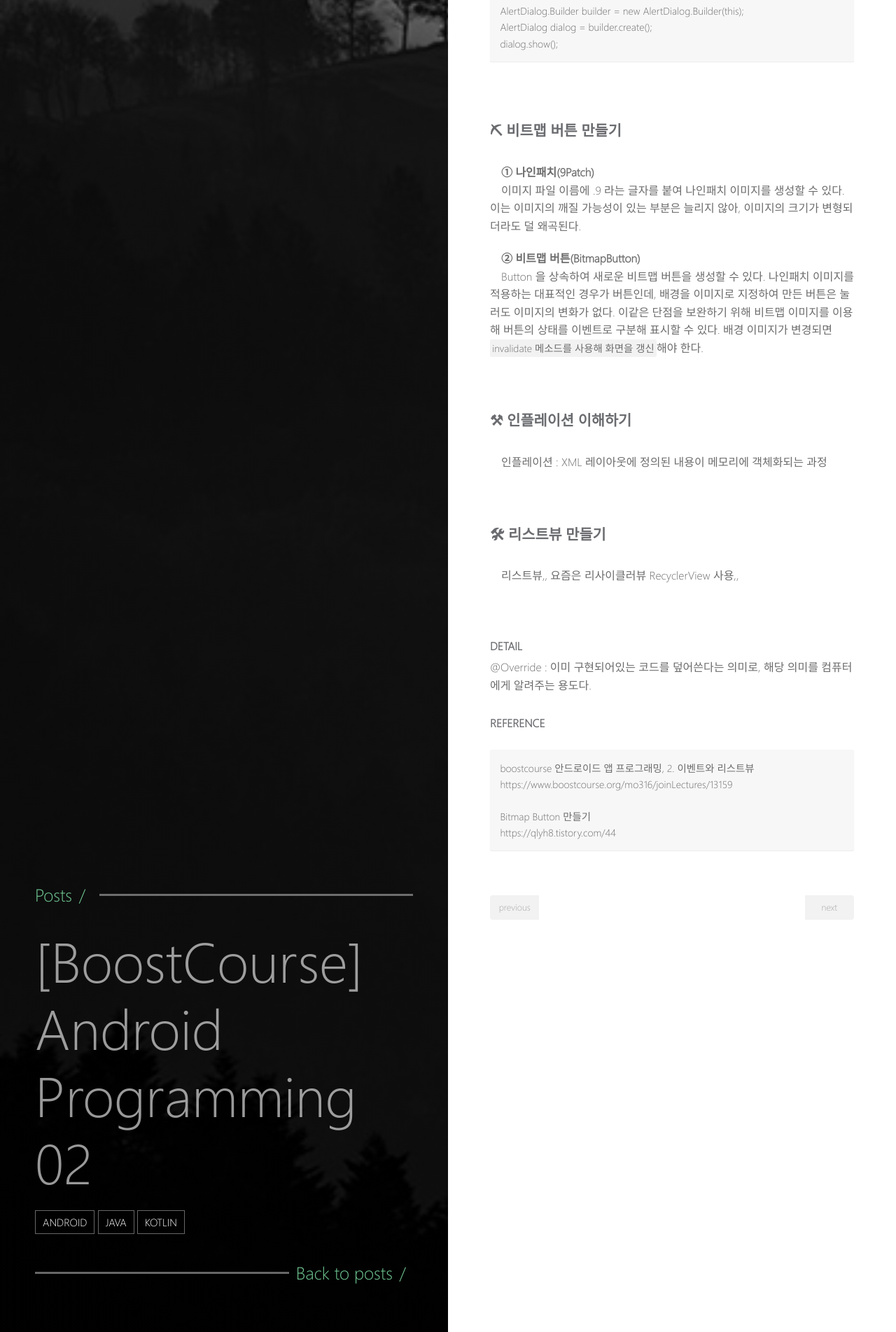
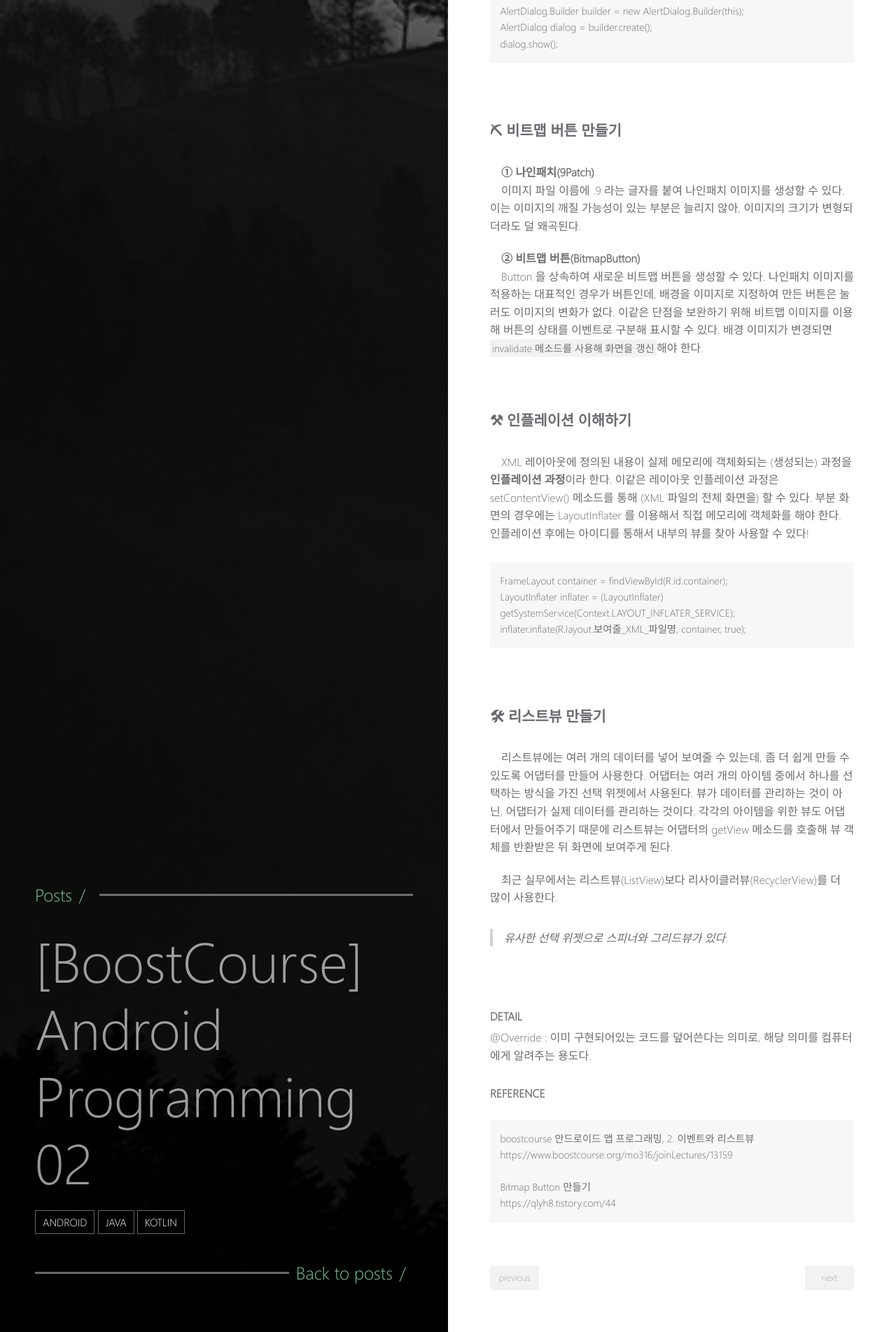
Before and after one commit to uunwon/uunwon.github.io, a Jekyll site: the page built from _posts/2020-12-30-BoostCourse-Android2.md, in a window 1280 px wide. Shown: the part 1763-3666 px from the top of the page at 70% size. Built offline with Jekyll 4.4.1, drawn with Linux system fonts in a browser that asks for light colours.

Commit message:
add listview post 'boostcourse android 02'

```diff
--- a/_posts/2020-12-30-BoostCourse-Android2.md
+++ b/_posts/2020-12-30-BoostCourse-Android2.md
@@ -75,13 +75,24 @@ dialog.show();
 
 ### ⚒ 인플레이션 이해하기
 <br>
-　인플레이션 : XML 레이아웃에 정의된 내용이 메모리에 객체화되는 과정
+　XML 레이아웃에 정의된 내용이 실제 메모리에 객체화되는 (생성되는) 과정을 **인플레이션 과정**이라 한다. 이같은 레이아웃 인플레이션 과정은 setContentView() 메소드를 통해 (XML 파일의 전체 화면을) 할 수 있다. 부분 화면의 경우에는 LayoutInflater 를 이용해서 직접 메모리에 객체화를 해야 한다. 인플레이션 후에는 아이디를 통해서 내부의 뷰를 찾아 사용할 수 있다!
+
+<p>
+FrameLayout container = findViewById(R.id.container); <br>
+LayoutInflater inflater = (LayoutInflater) getSystemService(Context.LAYOUT_INFLATER_SERVICE); <br>
+inflater.inflate(R.layout.보여줄_XML_파일명, container, true);
+</p>
+{: .notice}
 
 <br>
 
 ### 🛠 리스트뷰 만들기
 <br>
-　리스트뷰,, 요즘은 리사이클러뷰 RecyclerView 사용,,
+　리스트뷰에는 여러 개의 데이터를 넣어 보여줄 수 있는데, 좀 더 쉽게 만들 수 있도록 어댑터를 만들어 사용한다. 어댑터는 여러 개의 아이템 중에서 하나를 선택하는 방식을 가진 선택 위젯에서 사용된다. 뷰가 데이터를 관리하는 것이 아닌, 어댑터가 실제 데이터를 관리하는 것이다. 각각의 아이템을 위한 뷰도 어댑터에서 만들어주기 때문에 리스트뷰는 어댑터의 getView 메소드를 호출해 뷰 객체를 반환받은 뒤 화면에 보여주게 된다.
+
+　최근 실무에서는 리스트뷰(ListView)보다 리사이클러뷰(RecyclerView)를 더 많이 사용한다.
+
+ > 유사한 선택 위젯으로 스피너와 그리드뷰가 있다.
 
 <br>
 
```
Also changed, not shown: 1 other file.
